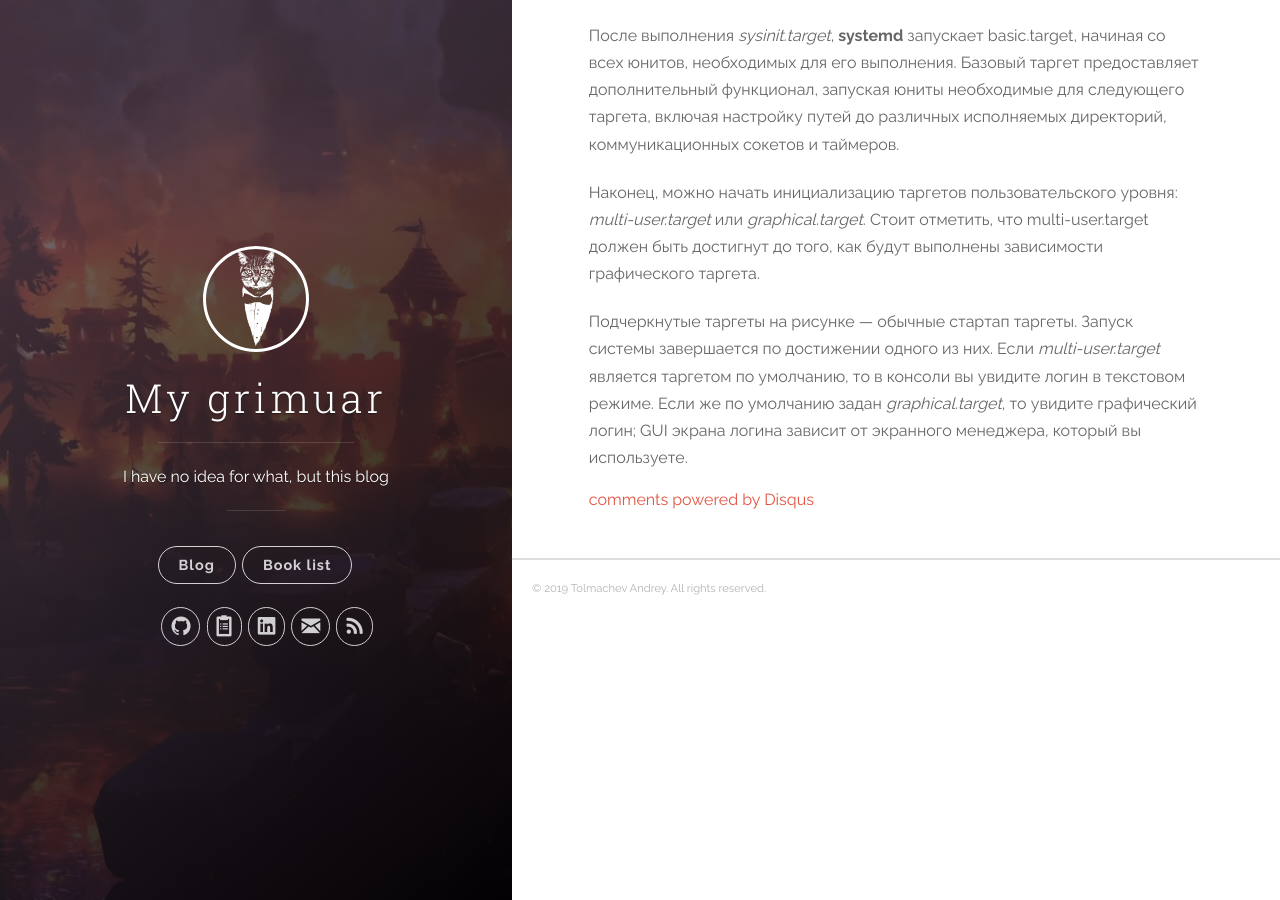
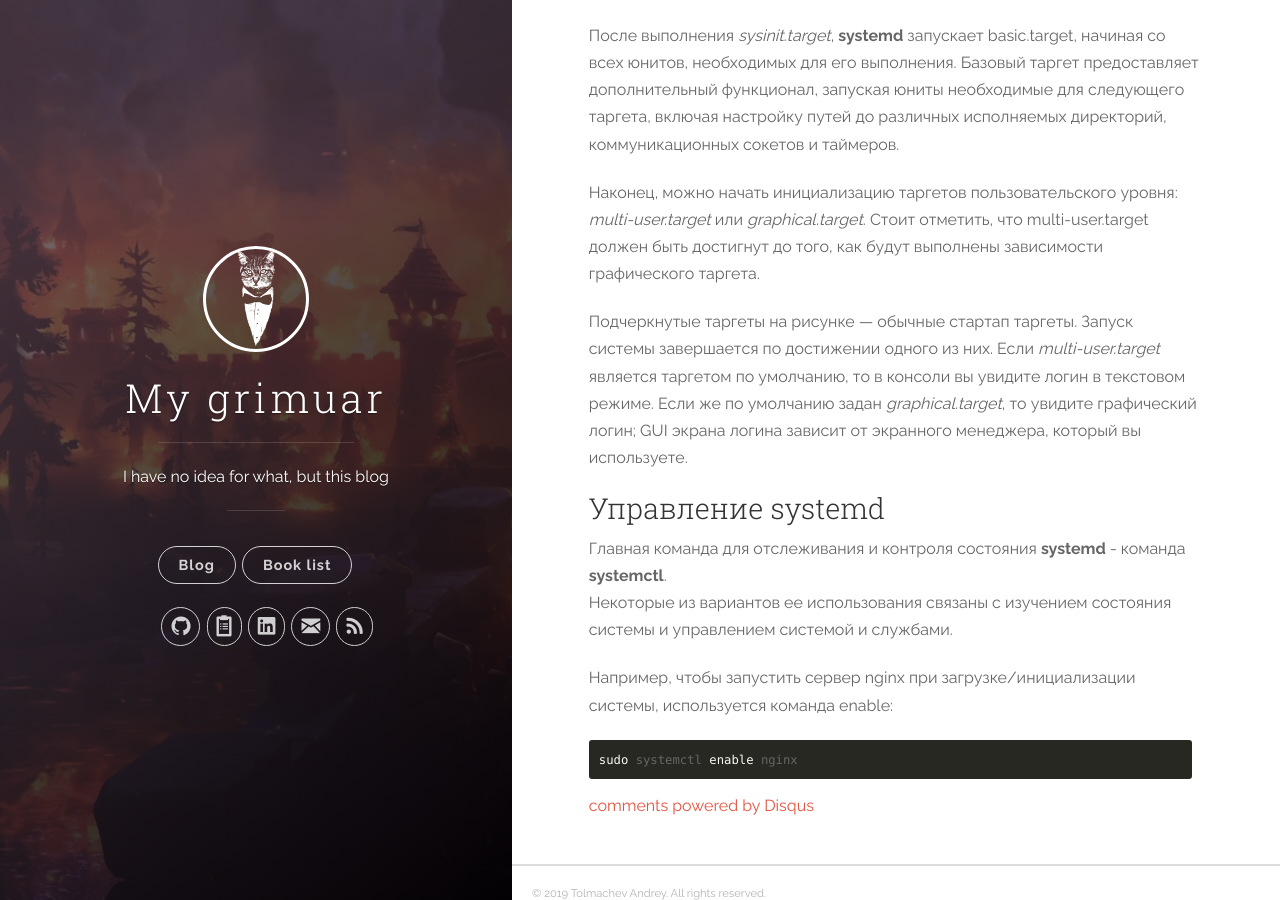
Before and after one commit to sonulen/my_grimoire, a Jekyll site: the page built from _posts/2019-02-17-server_load_process.markdown, in a window 1280 px wide and 900 px high, scrolled down 8524 px. Built offline with Jekyll 4.4.1, drawn with Linux system fonts in a browser that asks for light colours; comment, search, counter and statistics services are not loaded; some of the changed text lies outside the part shown.

Commit message:
fix: добавил про systemctl

````diff
--- a/_posts/2019-02-17-server_load_process.markdown
+++ b/_posts/2019-02-17-server_load_process.markdown
@@ -80,14 +80,14 @@ GRUB также позволяет пользователю выбрать за
 
 ### GRUB Stage 2
 
-Все файлы этапа **2 GRUB** находятся в директории`/boot/grub2` и нескольких поддиректориях. В GRUB2 нет файла образа как в этапах 1 и 2. Вместо этого он по большей части состоит из runtime модулей ядра, которые грузятся по необходимости из директории `/boot/grub2/i386-p`.
-Задача этапа **2 GRUB2** — обнаружить и загрузить ядро Linux в RAM и передать контроль управления компьютером ядру. Ядро и связанные с ним файлы находятся в директории `/boot`. Файлы ядра легко узнать, поскольку их названия начинаются с vmlinuz. Вы можете составить список содержимого директории`/boot`, чтобы посмотреть текущие установленные ядра в вашей системе.
+Все файлы этапа **2 GRUB** находятся в директории `/boot/grub2` и нескольких поддиректориях. В GRUB2 нет файла образа как в этапах 1 и 2. Вместо этого он по большей части состоит из runtime модулей ядра, которые грузятся по необходимости из директории `/boot/grub2/i386-p`.
+Задача этапа **2 GRUB2** — обнаружить и загрузить ядро Linux в RAM и передать контроль управления компьютером ядру. Ядро и связанные с ним файлы находятся в директории `/boot`. Файлы ядра легко узнать, поскольку их названия начинаются с vmlinuz. Вы можете составить список содержимого директории `/boot`, чтобы посмотреть текущие установленные ядра в вашей системе.
 **GRUB2**, как и **GRUB1**, поддерживает загрузку одного из нескольких ядер Linux. Система управления пакетами Red Hat поддерживает сохранение нескольких версий ядра, чтобы можно было загрузить старую версию ядра в случае возникновения проблем с самой новой. По умолчанию, GRUB предоставляет предварительно загруженное меню установленные ядер, включая опцию rescue, а после настройки, и опцию recovery.
 Этап 2 GRUB2 загружает выбранное ядро в память и передает контроль управления компьютером ядру.
 
 ## Kernel
 
-Все ядра находятся в самораспаковывающемся, сжатом формате для экономии места. Ядра расположены в директории`/boot`, вместе с исходным образом диска RAM и списком разделов на жестких дисках.
+Все ядра находятся в самораспаковывающемся, сжатом формате для экономии места. Ядра расположены в директории `/boot`, вместе с исходным образом диска RAM и списком разделов на жестких дисках.
 После того, как выбранное ядро загружено в память и начинает исполняться, в первую очередь, оно должно извлечь самого себя из сжатой версии файла, перед тем как начать выполнять полезную работу.
 Как только извлечение произошло, оно загружает **systemd**, который является заменой старой программе **[SysV init]**, и передает ему контроль.
 Это конец процесса загрузки ядра. К этому моменту, ядро Linux и systemd запущены, но не могут выполнять какие-либо полезные задачи для конечного пользователя, так как выполнять еще нечего.
@@ -126,3 +126,13 @@ Target’ы и сервисы являются юнитами systemd.
 Наконец, можно начать инициализацию таргетов пользовательского уровня: *multi-user.target* или *graphical.target*. Стоит отметить, что multi-user.target должен быть достигнут до того, как будут выполнены зависимости графического таргета.
 
 Подчеркнутые таргеты на рисунке — обычные стартап таргеты. Запуск системы завершается по достижении одного из них. Если *multi-user.target* является таргетом по умолчанию, то в консоли вы увидите логин в текстовом режиме. Если же по умолчанию задан *graphical.target*, то увидите графический логин; GUI экрана логина зависит от экранного менеджера, который вы используете.
+
+### Управление systemd
+Главная команда для отслеживания и контроля состояния **systemd** - команда **systemctl**.
+Некоторые из вариантов ее использования связаны с изучением состояния системы и управлением системой и службами.
+
+Например, чтобы запустить сервер nginx при загрузке/инициализации системы, используется команда enable:
+
+```bash
+sudo systemctl enable nginx
+```
````
Also changed, not shown: other parts of _posts/2019-02-17-server_load_process.markdown (+2 -2 lines).
